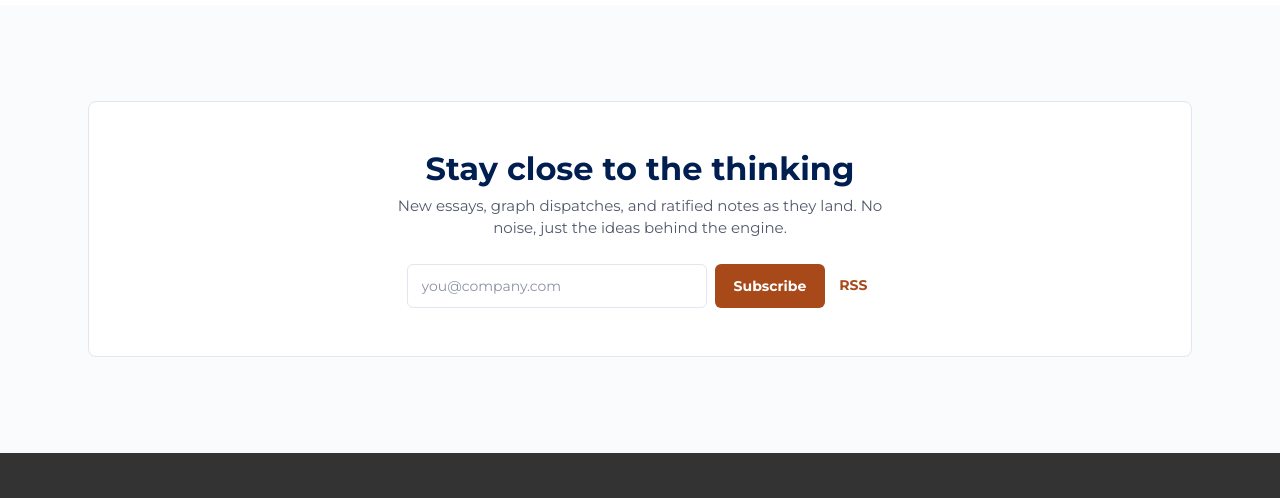
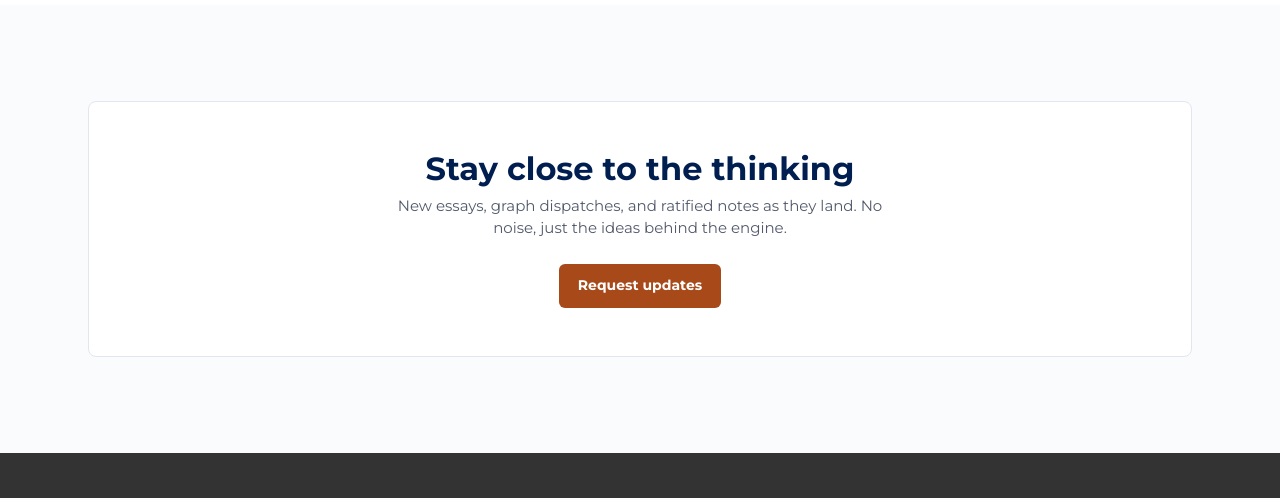
Before and after one commit to volantlabs/volantlabs.ai, a plain HTML site: page perspectives.html in a window 1280 px wide. Shown: the part 1743-2241 px from the top of the page. Drawn offline with Linux system fonts and the light colour scheme.

Commit message:
Address final site review feedback

```diff
--- a/perspectives.html
+++ b/perspectives.html
@@ -279,11 +279,9 @@
       <div class="panel">
         <h2>Stay close to the thinking</h2>
         <p>New essays, graph dispatches, and ratified notes as they land. No noise, just the ideas behind the engine.</p>
-        <form class="subform" onsubmit="return false">
-          <input type="email" name="email" placeholder="you@company.com" aria-label="Email address">
-          <button class="btn btn-primary" type="submit">Subscribe</button>
-          <a class="rss" href="#" aria-label="Subscribe via RSS">RSS</a>
-        </form>
+        <div class="subform">
+          <a class="btn btn-primary" href="mailto:hello@volantpartners.com?subject=Subscribe%20to%20volantlabs.ai%20Perspectives">Request updates</a>
+        </div>
       </div>
     </div>
   </section>
```
Also changed, not shown: index.html (+2 -2 lines).
